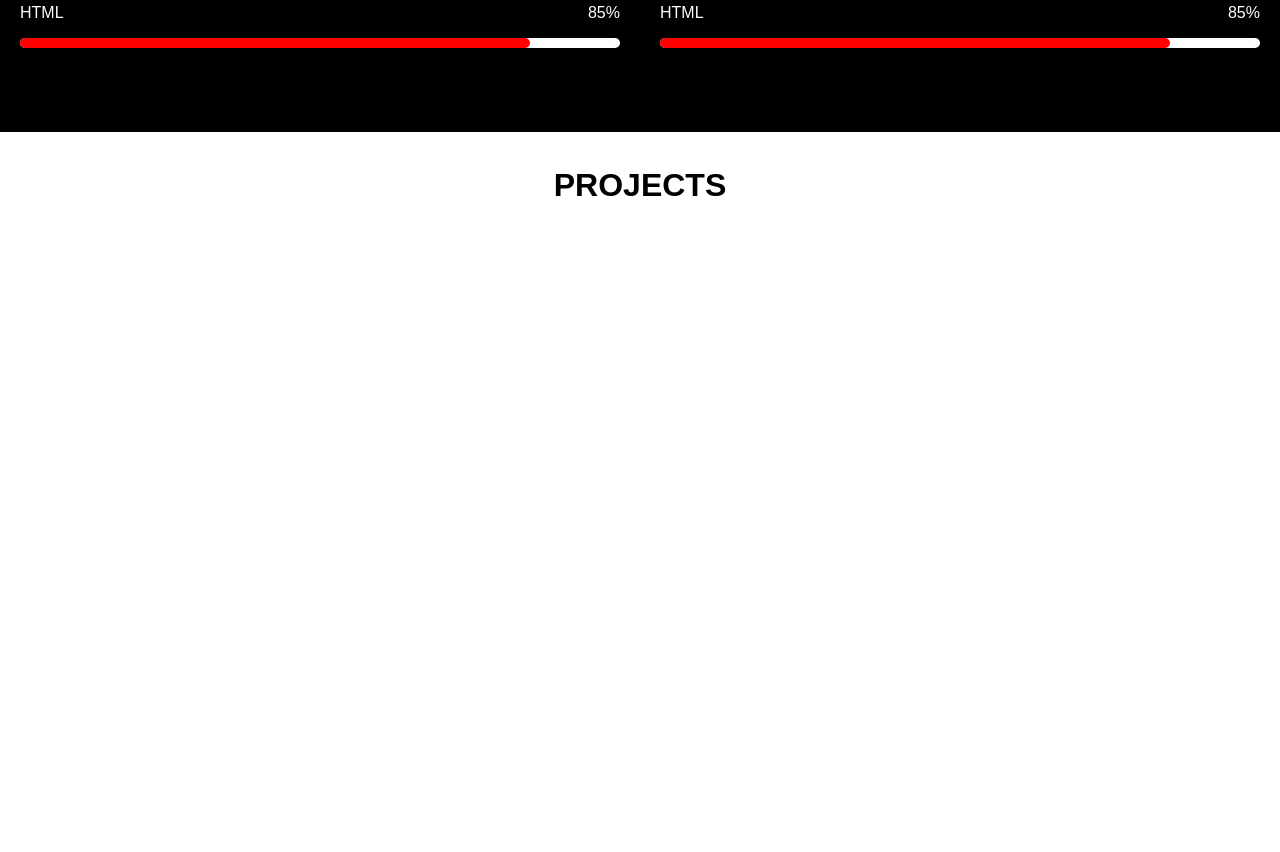
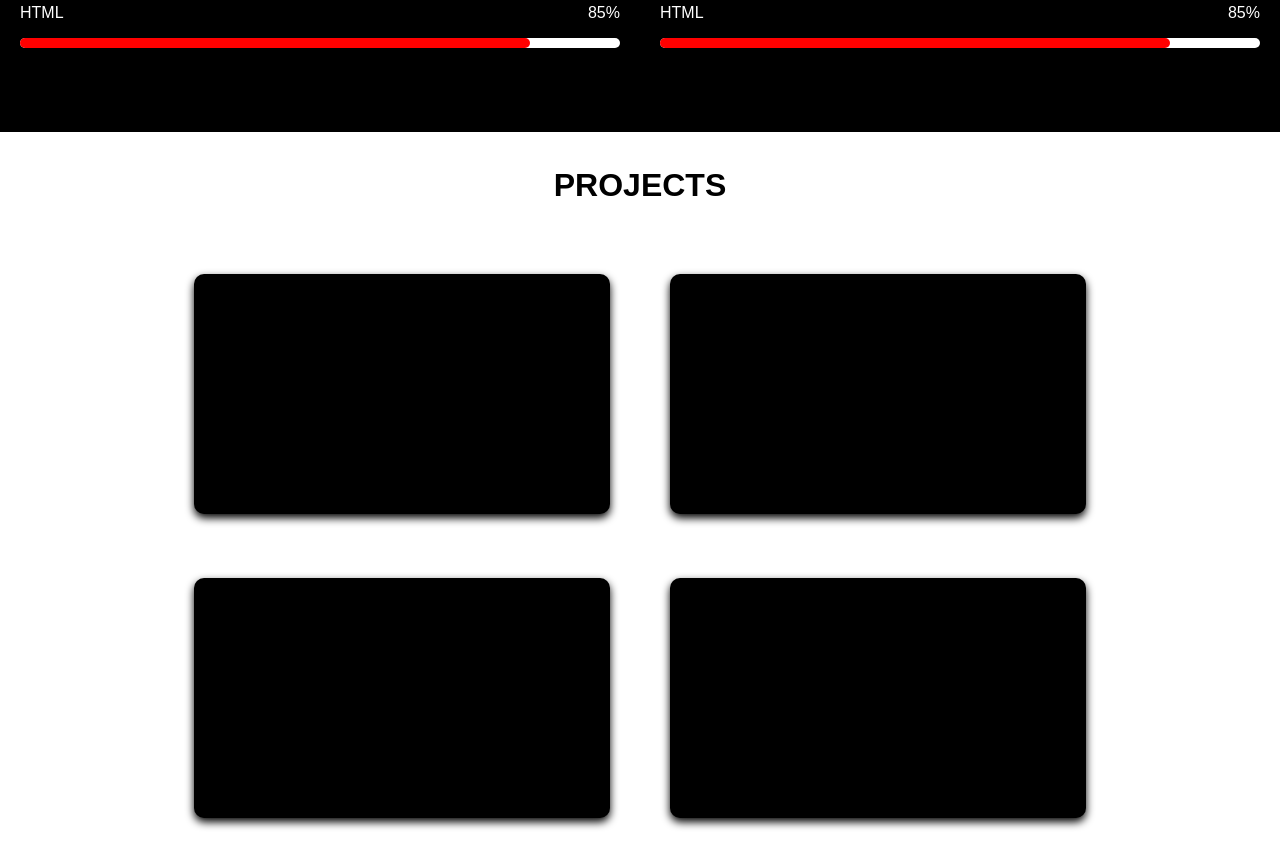
Before and after one commit to abhijithdasan/abhijithdasan.github.io, a React (Create React App) app: page / in a window 1280 px wide. Shown: the part 1720-2572 px from the top of the page. Before the commit the page ends 1964 px from the top, so only its background shows below. Built offline with nearby package versions, Linux system fonts and the light colour scheme.

Commit message:
Project section created

```diff
--- a/src/Components/Project.css
+++ b/src/Components/Project.css
@@ -3,6 +3,9 @@
     height: 100%;
     width: 100%;
     color: black;
+    justify-content: center;
+    align-items: center;
+    text-align: center;
 
 }
 .project-head {
@@ -12,3 +15,17 @@
     font-size: 2rem;
     font-weight: bold;
 }
+.pro-card{
+    /* position: absolute; */
+    margin: 30px;
+    display: inline-flex;
+    height: 15rem;
+    width: 26rem;
+    background: black;
+    border-radius: 10px;
+    box-shadow: 0 4px 8px 0 black;
+    transition: 0.3s;
+}
+.pro-card:hover {
+    box-shadow: 0 8px 16px 0 #3559E0;
+}
--- a/src/Components/Project.js
+++ b/src/Components/Project.js
@@ -5,6 +5,19 @@ function Project (){
     return (
         <div className='project'>
             <div className='project-head'>PROJECTS</div>
+            <div className ='pro-card'>
+
+            </div>
+            <div className ='pro-card'>
+
+            </div>
+            <div className ='pro-card'>
+
+            </div>
+            <div className ='pro-card'>
+
+            </div>
+
         </div>
     );
 }
```
